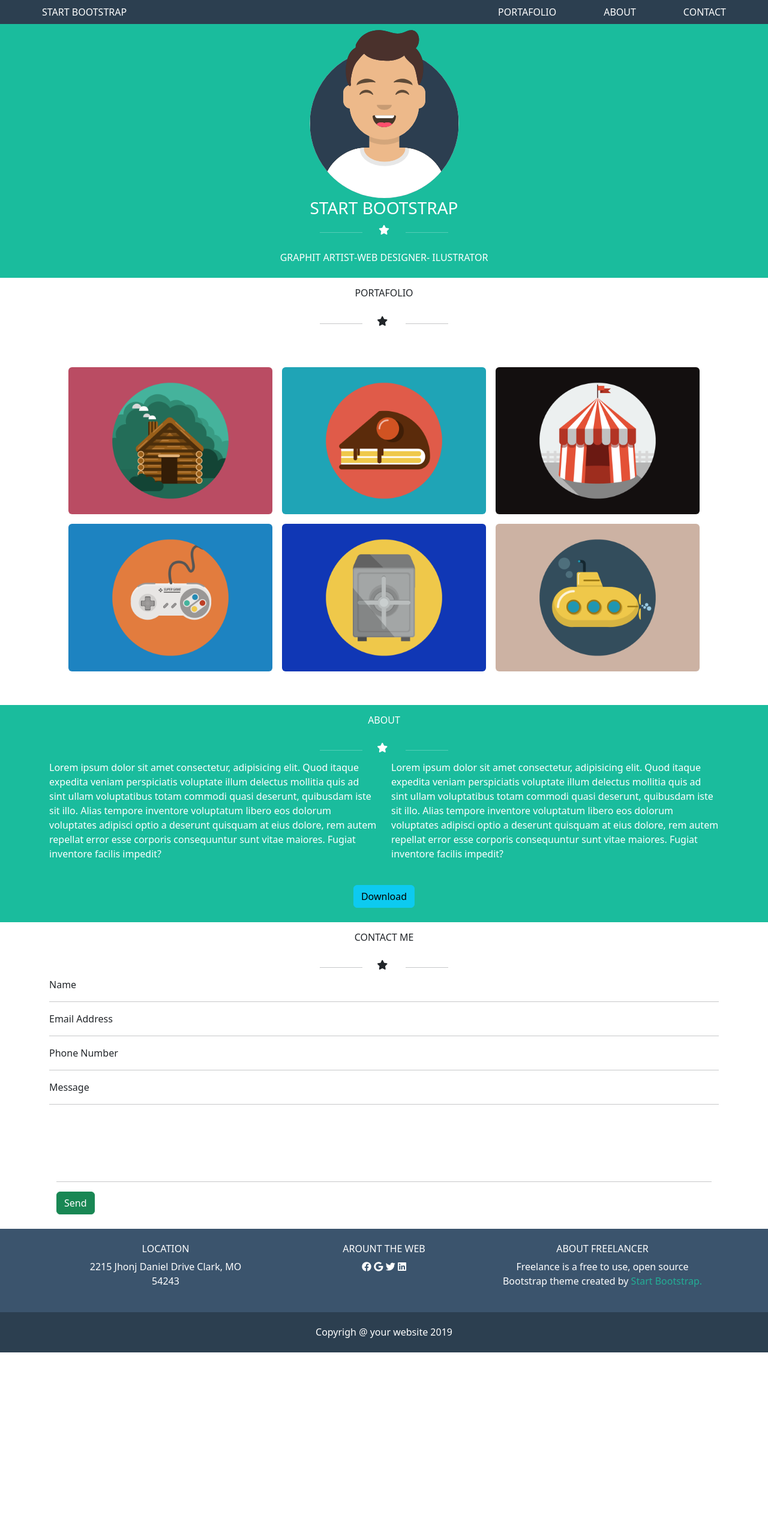
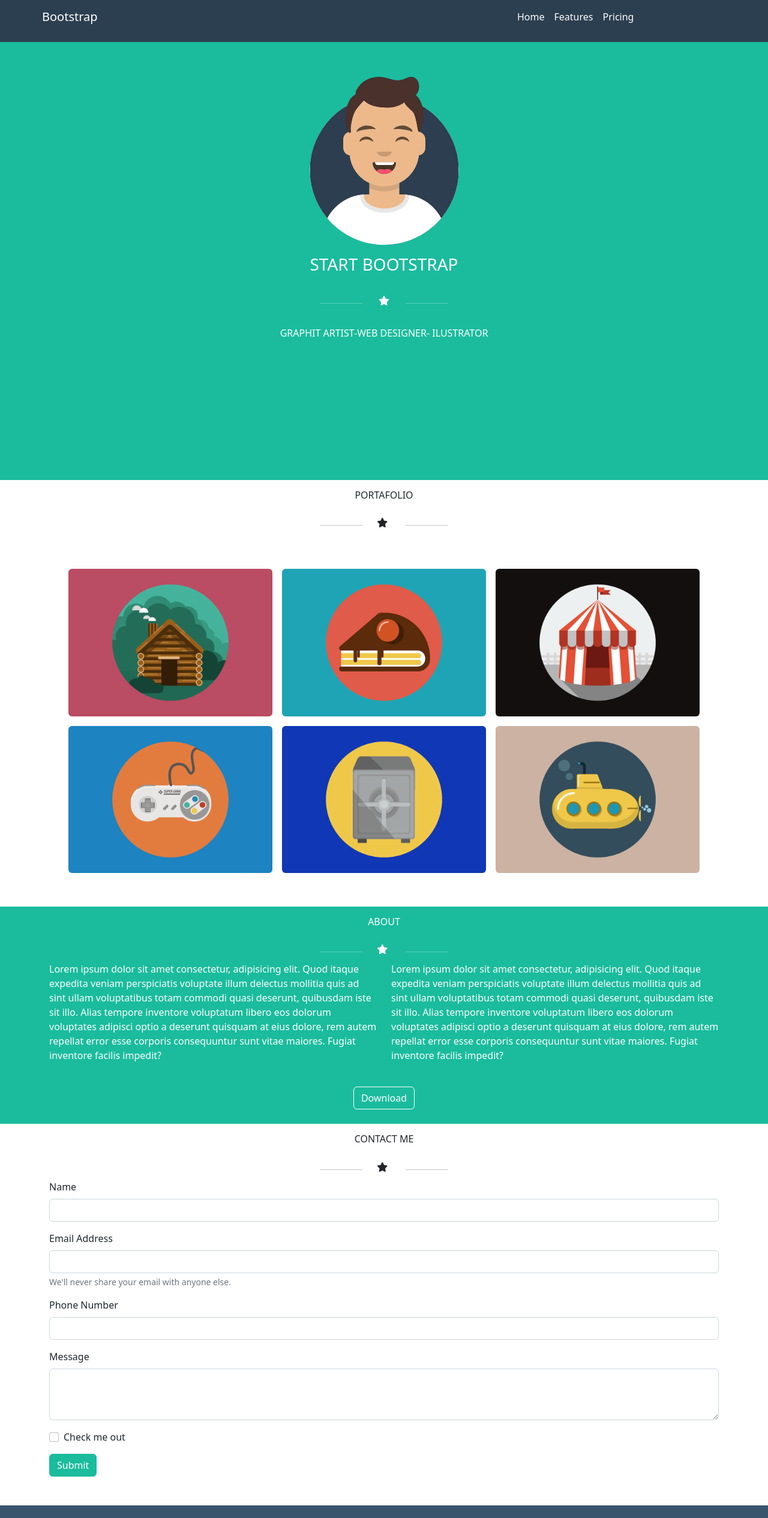
Before and after one commit to AnaC1997/html-css-bootstrap-freelancer, a plain HTML site: page index.html in a window 1280 px wide. Shown: the top 2530 px of the page at 60% size. Before the commit the page ends 2262 px from the top, so only its background shows below. Drawn offline with nearby package versions, Linux system fonts and the light colour scheme.

Commit message:
ultime elementi
ultime elementi

```diff
--- a/css/style.css
+++ b/css/style.css
@@ -1,17 +1,59 @@
+/*Header*/
 header{
     background-color: #2C3F50;
     color: white;
+    width: 100%;
+    height: 70px;
+
 }
 
+/*Main*/
 .img-size{
     width: 50%;
+    cursor: pointer;
 }
 
+.img-size:hover{
+    width: 80%;
+    filter: grayscale(50%);
+}
+.img-container {
+    position: relative;
+}
+
+.icon{
+    font-size:xx-large;
+    display: none;
+
+ }
+
+.img-container:hover .icon {
+    display: block;
+}
+
+.img-container:hover img {
+    opacity: 0.5;
+    cursor: pointer;
+}
+
+
+.jumbotron{
+    height: calc(100vh - 70px);
+
+}
+
+/*style colors*/
 .b-turquoise{
     background-color: #1ABC9D;
+    border-color: #1ABC9D;
 }
 .b-steel-blue{
     background-color: #3B546D;
+}
+.btnBorder{
+    border-color: white;
+    background-color: #1ABC9D;
+
 }
 
 .c-white{
@@ -23,4 +65,11 @@ header{
 }
 .b-navy-blue{
     background-color: #2C3F50;
+    color: white;
+
 }
+
+.b-white{
+    background-color: white;
+    border-color: white;
+}
--- a/index.html
+++ b/index.html
@@ -17,34 +17,50 @@
 
     <!--Inizio header-->
     <header>
-        <nav>
-            <div class="container">
+        <nav class="navbar-expand-lg b-navy-blue ">
+            <div class="container ">
                 <div class="row">
                     <div class="col-8 navbar">
-                        <a class="nav-link" href="#">START BOOTSTRAP</a>
+                        <a class="navbar-brand c-white" href="#">Bootstrap</a>
+                        <button class="navbar-toggler b-white " type="button" data-bs-toggle="collapse"
+                            data-bs-target="#navbarNav" aria-controls="navbarNav" aria-expanded="false"
+                            aria-label="Toggle navigation">
+                            <span class="navbar-toggler-icon "></span>
+                        </button>
                     </div>
                     <div class="col-4 navbar">
-                        <a class="nav-link" href="#">PORTAFOLIO</a>
-                        <a class="nav-link" href="#">ABOUT</a>
-                        <a class="nav-link" href="#">CONTACT</a>
+                        <div class="collapse navbar-collapse " id="navbarNav">
+                            <ul class="navbar-nav px-4">
+                                <li class="nav-item">
+                                    <a class="nav-link  c-white" aria-current="page" href="#">Home</a>
+                                </li>
+                                <li class="nav-item">
+                                    <a class="nav-link c-white" href="#">Features</a>
+                                </li>
+                                <li class="nav-item">
+                                    <a class="nav-link c-white" href="#">Pricing</a>
+                                </li>
+                            </ul>
+
+
+                        </div>
                     </div>
                 </div>
-            </div>
         </nav>
     </header>
 
     <!--Inizio Main-->
 
     <main>
-        <div class="b-turquoise">
-            <div class="container">
-                <div class="row justify-content-center ">
+        <div class="b-turquoise containerJumbotron">
+            <div class="container jumbotron">
+                <div class="row justify-content-center  ">
                     <div class="col-6 c-white text-center">
-                        <img class="img-fluid img-size" src="img/avatar.svg" alt="">
-                        <h3>START BOOTSTRAP</h3>
+                        <img class="img-fluid img-size pt-5" src="img/avatar.svg" alt="">
+                        <h3 class="pt-3">START BOOTSTRAP</h3>
 
-                        <div class="row justify-content-center">
-                            <div class="col-2 ">
+                        <div class="row justify-content-center pt-4">
+                            <div class="col-2">
                                 <hr>
                             </div>
                             <div class="col-1 "><i class="fas fa-star"></i></div>
@@ -52,7 +68,7 @@
                                 <hr>
                         </div>
                     </div>
-                    <h6 class="c-white text-center p-3"> GRAPHIT ARTIST-WEB DESIGNER- ILUSTRATOR</h6>
+                    <h6 class="c-white text-center pt-4"> GRAPHIT ARTIST-WEB DESIGNER- ILUSTRATOR</h6>
                 </div>
             </div>
         </div>
@@ -60,7 +76,7 @@
         <div class="container">
             <div class="row justify-content-center">
                 <div class="col-6">
-                    <h6 class="text-center p-3">PORTAFOLIO</h6>
+                    <h6 class="text-center p-3 ">PORTAFOLIO</h6>
                     <div class="row justify-content-center">
                         <div class="col-2 ">
                             <hr>
@@ -73,24 +89,36 @@
             </div>
         </div>
         <div class="container p-5">
-            <div class="row ">
-                <div class="col-sm-12 col-md-6 col-lg-4  p-2">
-                    <img class="img-fluid rounded" src="img/cabin.png" alt="cabin">
+            <div class="row">
+                <div class="col-sm-12 col-md-6 col-lg-4 p-2 position-relative img-container">
+                    <img class="img-fluid rounded " src="img/cabin.png" alt="cabin">
+                    <i class="fas fa-plus icon position-absolute c-white"
+                        style="top: 50%; left: 50%; transform: translate(-50%, -50%);"></i>
                 </div>
-                <div class="col-sm-12 col-md-6 col-lg-4  p-2">
+                <div class="col-sm-12 col-md-6 col-lg-4 p-2 position-relative img-container">
                     <img class="img-fluid rounded" src="img/cake.png" alt="cake">
+                    <i class="fas fa-plus icon position-absolute c-white"
+                        style="top: 50%; left: 50%; transform: translate(-50%, -50%);"></i>
                 </div>
-                <div class="col-sm-12 col-md-6 col-lg-4  p-2">
+                <div class="col-sm-12 col-md-6 col-lg-4 p-2 position-relative img-container">
                     <img class="img-fluid rounded" src="img/circus.png" alt="circus">
+                    <i class="fas fa-plus icon position-absolute c-white"
+                        style="top: 50%; left: 50%; transform: translate(-50%, -50%);"></i>
                 </div>
-                <div class="col-sm-12 col-md-6 col-lg-4  p-2">
+                <div class="col-sm-12 col-md-6 col-lg-4 p-2 position-relative img-container">
                     <img class="img-fluid rounded" src="img/game.png" alt="game">
+                    <i class="fas fa-plus icon position-absolute c-white"
+                        style="top: 50%; left: 50%; transform: translate(-50%, -50%);"></i>
                 </div>
-                <div class="col-sm-12 col-md-6 col-lg-4  p-2">
+                <div class="col-sm-12 col-md-6 col-lg-4 p-2 position-relative img-container">
                     <img class="img-fluid rounded" src="img/safe.png" alt="safe">
+                    <i class="fas fa-plus icon position-absolute c-white"
+                        style="top: 50%; left: 50%; transform: translate(-50%, -50%);"></i>
                 </div>
-                <div class="col-sm-12 col-md-6 col-lg-4  p-2">
+                <div class="col-sm-12 col-md-6 col-lg-4 p-2 position-relative img-container">
                     <img class="img-fluid rounded" src="img/submarine.png" alt="safe">
+                    <i class="fas fa-plus icon position-absolute c-white"
+                        style="top: 50%; left: 50%; transform: translate(-50%, -50%);"></i>
                 </div>
             </div>
         </div>
@@ -129,13 +157,13 @@
                             maiores. Fugiat inventore facilis impedit?</p>
                     </div>
                     <div class="col-12 text-center p-4">
-                        <button class="btn btn-info"> Download</button>
+                        <button class="btn btn-secondary btnBorder c-white"> Download</button>
                     </div>
                 </div>
 
 
-                </div>
             </div>
+        </div>
         </div>
         <div class="container">
             <div class="row justify-content-center">
@@ -150,35 +178,43 @@
                             <hr>
                     </div>
                 </div>
-                <span>
-                    <p>Name</p>
-                    <hr>
-                </span>
-                <span>
-                    <p>Email Address</p>
-                    <hr>
-                </span>
+                <form class="pb-5">
+                    <div class="mb-3">
+                        <label for="exampleInputName1" class="form-label">Name</label>
+                        <input type="text" class="form-control" id="exampleInputName1" aria-describedby="namelHelp">
+                    </div>
 
-                <span>
-                    <p>Phone Number</p>
-                    <hr>
-                </span>
-                <span>
-                    <p>Message</p>
-                    <hr>
-                    <br><br><br>
-                </span>
-                <span class="p-4">
-                    <hr>
-                    <button type="button" class="btn btn-success">Send</button>
-                </span>
+                    <div class="mb-3">
+                        <label for="exampleInputEmail1" class="form-label">Email Address</label>
+                        <input type="email" class="form-control" id="exampleInputEmail1" aria-describedby="emailHelp">
+                        <div id="emailHelp" class="form-text">We'll never share your email with anyone else.</div>
+                    </div>
+
+                    <div class="mb-3">
+                        <label for="exampleInputNumber1" class="form-label">Phone Number</label>
+                        <input type="number" class="form-control" id="exampleInputEmail1" aria-describedby="emailHelp">
+                    </div>
+
+                    <div class="mb-3">
+                        <label for="exampleFormControlTextarea1" class="form-label">Message</label>
+                        <textarea class="form-control" id="exampleFormControlTextarea1" rows="3"></textarea>
+                      </div>
+
+                    <div class="mb-3 form-check">
+                        <input type="checkbox" class="form-check-input" id="exampleCheck1">
+                        <label class="form-check-label" for="exampleCheck1">Check me out</label>
+                    </div>
+
+                    <button type="submit" class="btn btn-secondary b-turquoise c-white">Submit</button>
+
+                </form>
             </div>
     </main>
 
     <!--Inizio footer-->
 
     <footer>
-        <div class="b-steel-blue">
+        <div class="b-steel-blue ">
             <div class="container">
                 <div class="row c-white p-4">
                     <div class="col-sm-12 col-md-4 text-center">
@@ -208,7 +244,9 @@
 
         </div>
     </footer>
-
+    <script src="https://cdn.jsdelivr.net/npm/bootstrap@5.2.3/dist/js/bootstrap.bundle.min.js"
+        integrity="sha384-kenU1KFdBIe4zVF0s0G1M5b4hcpxyD9F7jL+jjXkk+Q2h455rYXK/7HAuoJl+0I4"
+        crossorigin="anonymous"></script>
 </body>
 
 </html>
```
